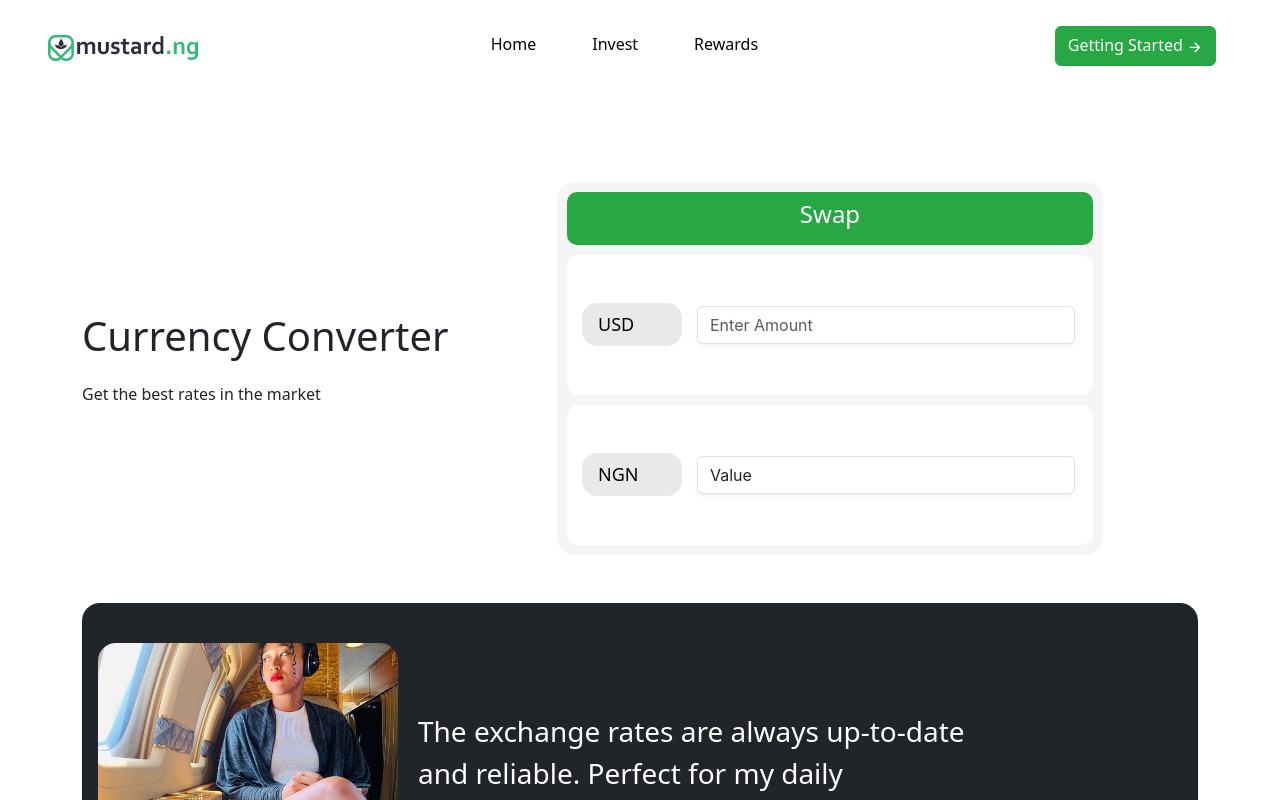
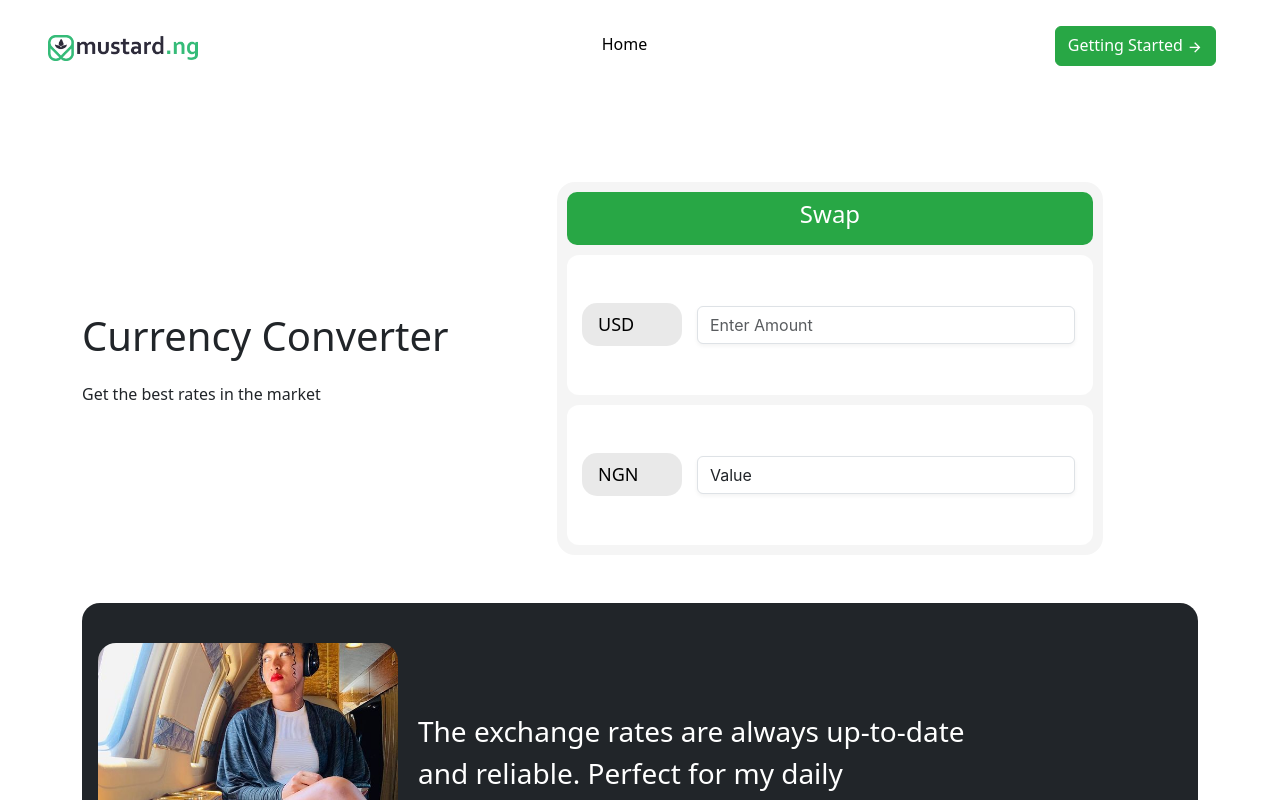
Before and after one commit to MasterIfeanyi/react-stocks-interview, a React (Create React App) app: page / in a window 1280 px wide. Shown: the top 800 px of the page. Built offline with nearby package versions, Linux system fonts and the light colour scheme.

Commit message:
add loading state

```diff
--- a/src/Layout/Header/Header.jsx
+++ b/src/Layout/Header/Header.jsx
@@ -22,12 +22,12 @@ const Header = () => {
                         <li className="nav-item">
                             <Link to="/" className="nav-link">Home</Link>
                         </li>
-                        <li className="nav-item">
+                        {/* <li className="nav-item">
                             <Link to="/" className="nav-link">Invest</Link>
                         </li>
                         <li className="nav-item">
                             <Link to="/" className="nav-link">Rewards</Link>
-                        </li>
+                        </li> */}
                     </ul>
 
 
--- a/src/components/CurrencyConverter/MarketWatch.jsx
+++ b/src/components/CurrencyConverter/MarketWatch.jsx
@@ -1,8 +1,8 @@
-import {useEffect, useRef} from "react";
-import MarketTable from "../MarketTable";
-import { useGetLiveQuery } from '../../features/stocksList/stocksListApiSlice';
+import {useEffect} from "react";
+// import MarketTable from "../MarketTable";
+// import { useGetLiveQuery } from '../../features/stocksList/stocksListApiSlice';
 import Reviews from "../Reviews/Reviews";
-import { CurrencyIcon } from "../../utils/Currency";
+// import { CurrencyIcon } from "../../utils/Currency";
 import "./MarketWatch.css"
 import axios from "axios";
 import { useState } from "react";
@@ -13,7 +13,7 @@ const MarketWatch = () => {
 
     // const currencyArray = ["AUDCAD", "EURGBP", "NGNUSD", "EURUSD", "GBPUSD"]
 
-    const timerId = useRef();
+    // const timerId = useRef();
 
 
     const currencyArray = [
@@ -190,7 +190,7 @@ const MarketWatch = () => {
 
                                 <div
                                     className="form-control currency__amount__input"
-                                >{exchangeValue ? exchangeValue : "Value"}</div>
+                                >{loading ? "Loading..." : exchangeValue ? exchangeValue : "Value"}</div>
 
 
                             </div>
```
